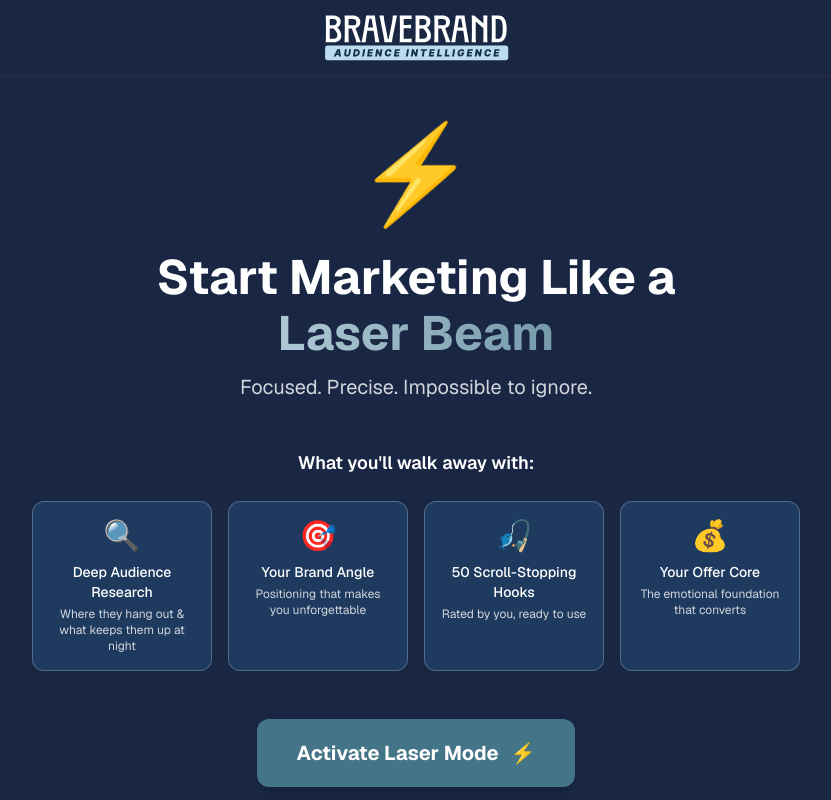
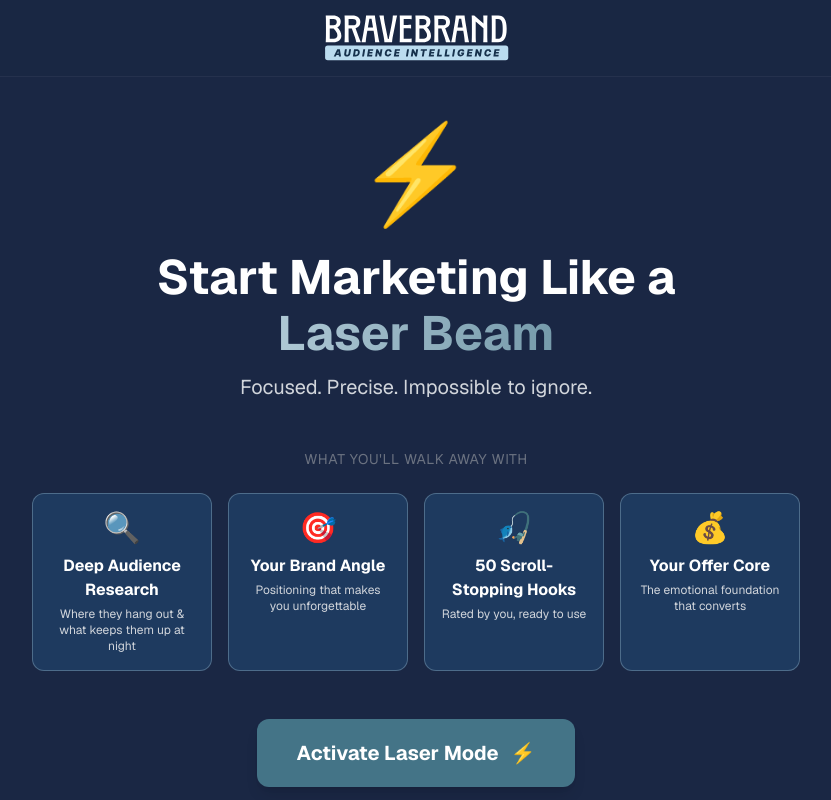
Before and after one commit to lukesbrave/audience-intelligence-app, a Next.js app: page /onboarding in a window 1280 px wide. Shown: the top 800 px of the page, without its empty margins (224-1055 px from the left). Built offline with nearby package versions, Linux system fonts and the light colour scheme.

Commit message:
Refine LaserIntro styling: subtle section label, bolder panel headlines
- Made "What you'll walk away with" more subtle (smaller, uppercase, gray-500)
- Made panel headlines bigger and bolder (text-base, font-bold)

Co-Authored-By: Claude Opus 4.5 <noreply@anthropic.com>

```diff
--- a/src/components/features/onboarding/steps/LaserIntro.tsx
+++ b/src/components/features/onboarding/steps/LaserIntro.tsx
@@ -44,7 +44,7 @@ export default function LaserIntro({ onStart }: LaserIntroProps) {
           transition={{ delay: 0.3 }}
           className="mb-12"
         >
-          <h3 className="text-lg font-semibold text-white mb-6">What you&apos;ll walk away with:</h3>
+          <h3 className="text-sm font-normal text-gray-500 mb-6 uppercase tracking-wider">What you&apos;ll walk away with</h3>
           <div className="grid grid-cols-2 md:grid-cols-4 gap-4">
             {outcomes.map((outcome, i) => (
               <motion.div
@@ -55,7 +55,7 @@ export default function LaserIntro({ onStart }: LaserIntroProps) {
                 className="bg-[#1e3a5f] p-4 rounded-xl border border-[var(--color-brave-500)]/30 text-center cursor-pointer transition-all duration-300 ease-out hover:scale-105 hover:bg-[#254a73] hover:border-[var(--color-brave-500)]/60 hover:shadow-lg hover:shadow-[var(--color-brave-500)]/20"
               >
                 <div className="text-3xl mb-2">{outcome.icon}</div>
-                <p className="text-white font-medium text-sm mb-1">{outcome.label}</p>
+                <p className="text-white font-bold text-base mb-1">{outcome.label}</p>
                 <p className="text-gray-300 text-xs">{outcome.desc}</p>
               </motion.div>
             ))}
```
